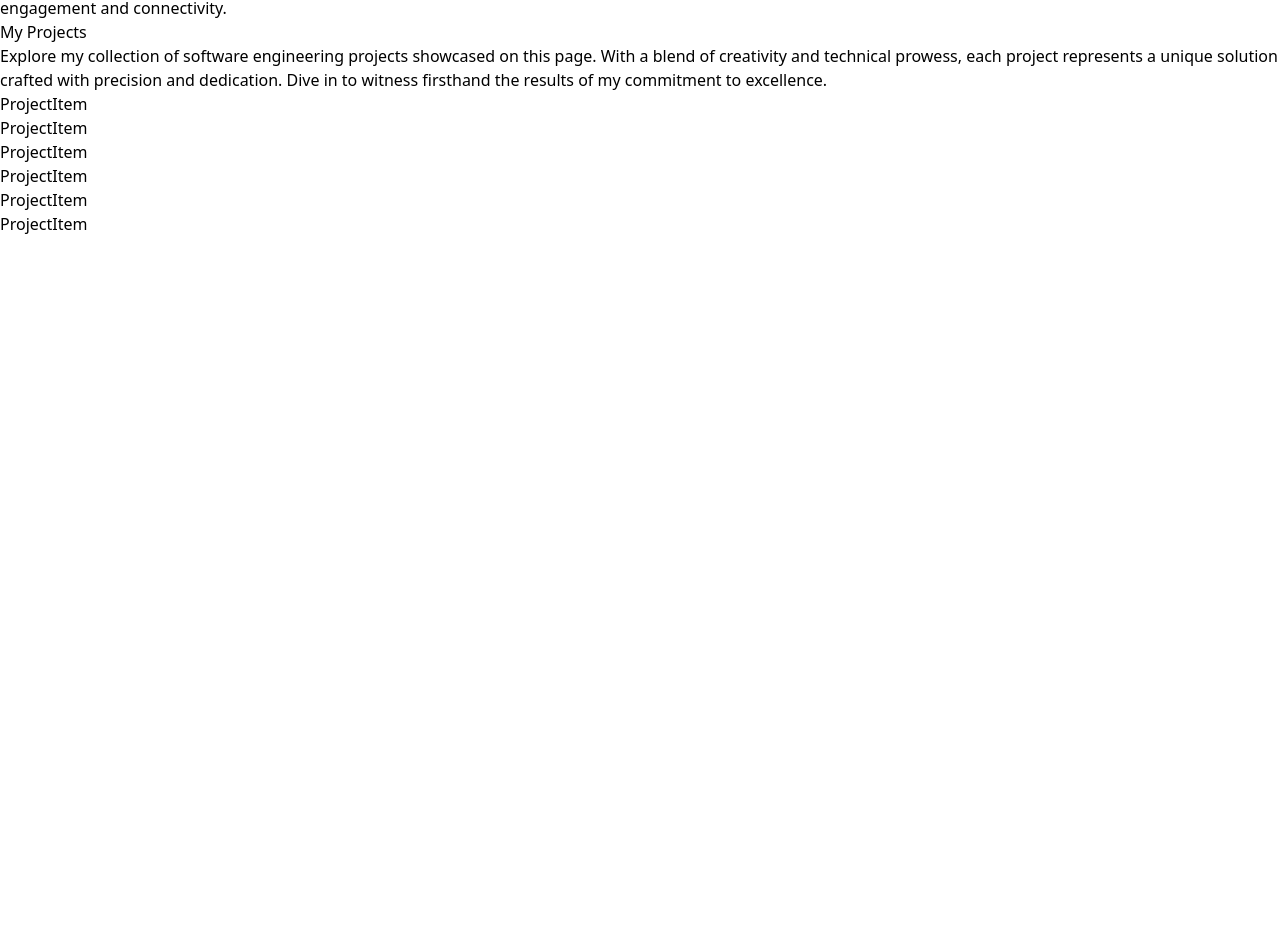
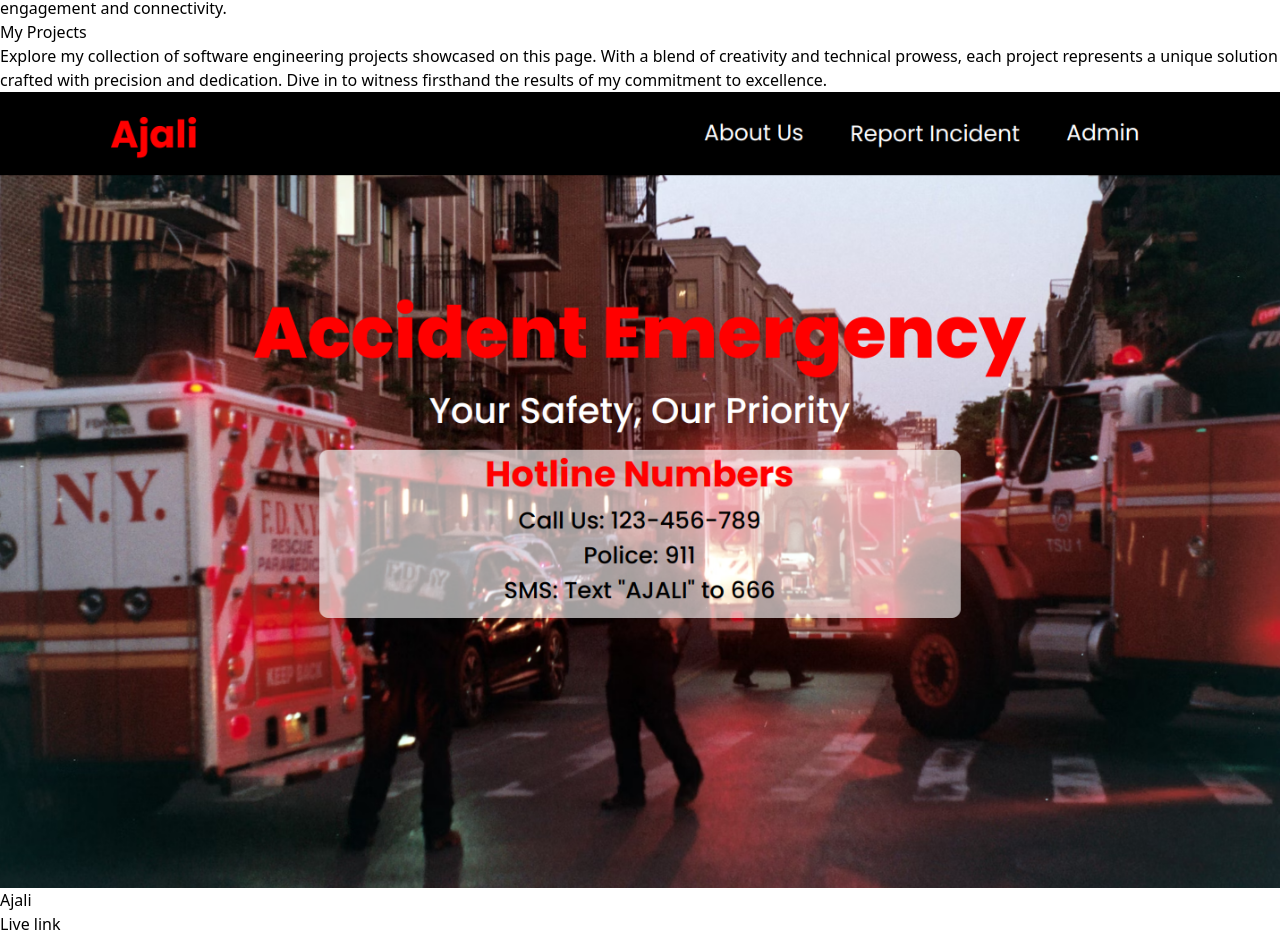
Before and after one commit to yegon-gk/MY-APP, a React (Vite) app in the folder client/: page / in a window 1280 px wide. Shown: the part 919-1853 px from the top of the page. Before the commit the page ends 1155 px from the top, so only its background shows below. Built offline with nearby package versions, Linux system fonts and the light colour scheme.

Commit message:
I created the Project Page and updated its UI

```diff
--- a/client/src/components/ProjectItem.jsx
+++ b/client/src/components/ProjectItem.jsx
@@ -1,10 +1,19 @@
-import React from 'react'
+import React from 'react';
 
-
-function ProjectItem() {
+function ProjectItem({ img, title }) {
   return (
-    <div>ProjectItem</div>
-  )
+    <div className="relative flex items-center justify-center h-auto w-full shadow-xl shadow-gray-400 rounded-xl group hover:bg-gradient-to-r from-gray-400 to-[#ff8c00]">
+      <img src={img} alt="/" className="rounded-xl group-hover:opacity-10" />
+      <div className="hidden group-hover:block absolute top-[50%] left-[50%] translate-x-[-50%] translate-y-[-50%]">
+        <h3 className="text-2xl font-bold text-slate-200 tracking-wider text-center">
+          {title}
+        </h3>
+        <a href="/">
+            <p className='text-center p-3 rounded-lg bg-white text-slate-600 font-bold cursor-pointer text-lg'>Live link</p>
+        </a>
+      </div>
+    </div>
+  );
 }
 
-export default ProjectItem
+export default ProjectItem;
--- a/client/src/components/Projects.jsx
+++ b/client/src/components/Projects.jsx
@@ -18,12 +18,12 @@ const Projects = () => {
         in to witness firsthand the results of my commitment to excellence.
       </p>
       <div className="grid sm:grid-cols-2 gap-12 ">
-        <ProjectItem img={ajaliImg} title='Ajali App' />
-        <ProjectItem img={globalImg} title='Global App' />
-        <ProjectItem img={portfolioImg} title='Portfolio App' />
-        <ProjectItem img={teslaImg} title='Tesla App' />
-        <ProjectItem img={yegonhomesImg} title='YegonHomes App' />
-        <ProjectItem img={ygnImg} title='Ygn App' />
+        <ProjectItem img={ajaliImg} title='Ajali ' />
+        <ProjectItem img={globalImg} title='Global Wander' />
+        <ProjectItem img={portfolioImg} title='My Portfolio' />
+        <ProjectItem img={teslaImg} title='Tesla Clone App' />
+        <ProjectItem img={yegonhomesImg} title='YegonHomes' />
+        <ProjectItem img={ygnImg} title='My Portfolio' />
       </div>
     </div>
   );
--- a/client/src/index.css
+++ b/client/src/index.css
@@ -1,3 +1,7 @@
 @tailwind base;
 @tailwind components;
 @tailwind utilities;
+
+*{
+    scroll-behavior: smooth;
+}
```
